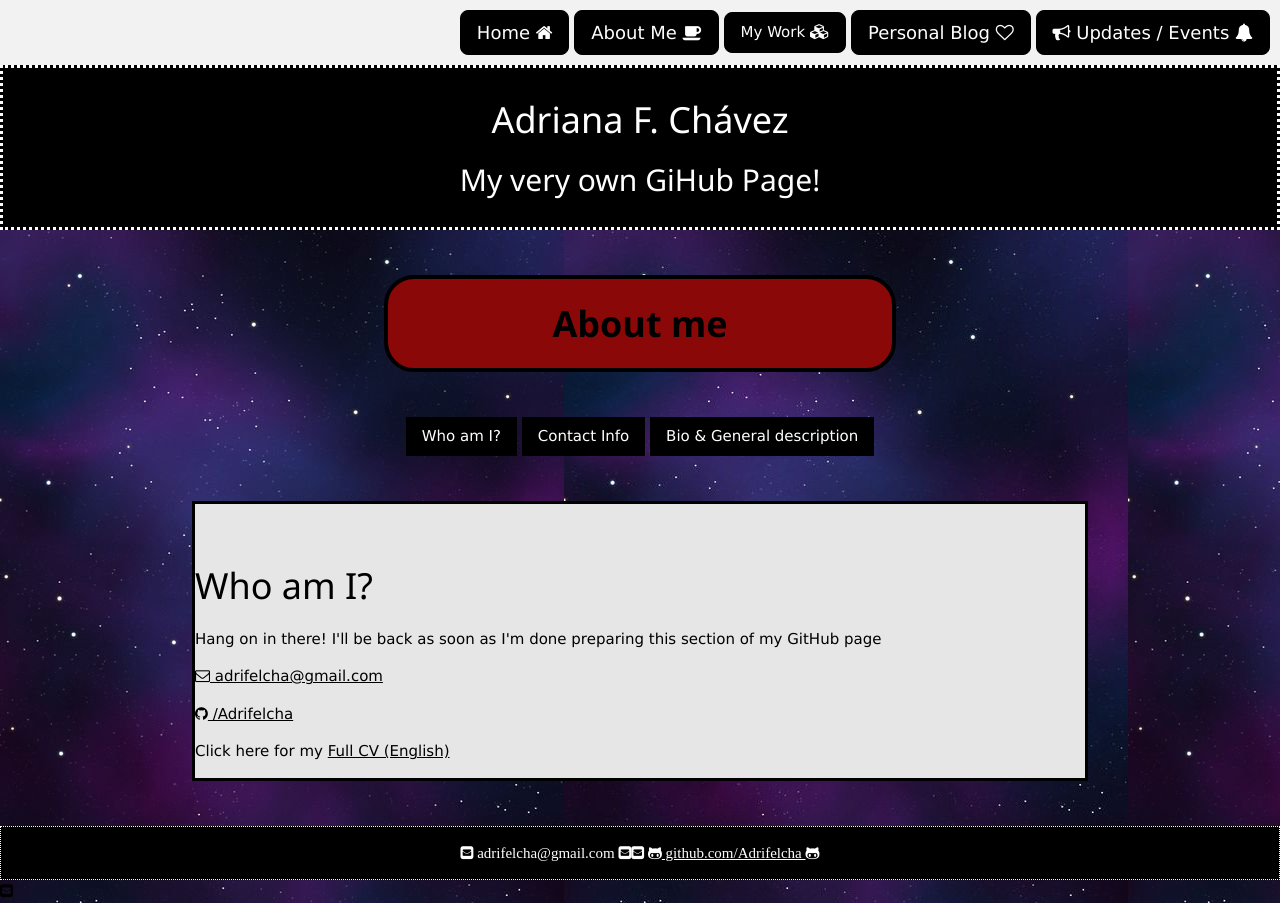
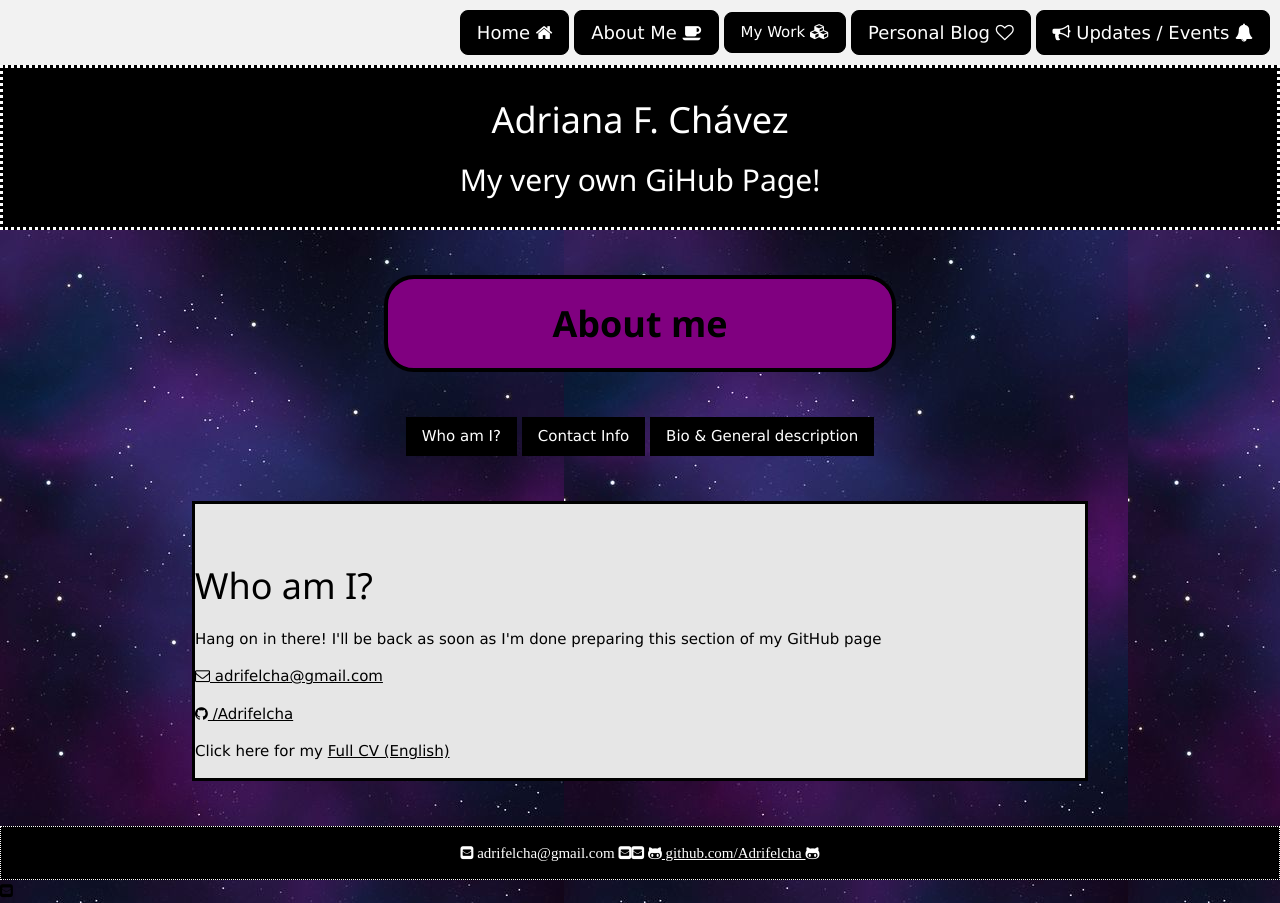
Before and after one commit to Adrifelcha/Adrifelcha-github.io, a Jekyll site: the page built from events/index.html, in a window 1280 px wide. Built offline with Jekyll 4.4.1, drawn with Linux system fonts in a browser that asks for light colours.

Commit message:
Update index.html

```diff
--- a/events/index.html
+++ b/events/index.html
@@ -3,7 +3,7 @@ layout: default
 title: About me
 ---
 <body background="fondo_pages.png">
-	<header class=style2 style="background-color: #8A0808;">
+	<header class=style2 style="background-color: purple;">
 		<h1 class="project-name"><b>{{ page.title }}</b></h1>
     	</header>
 		<br><br>
```
